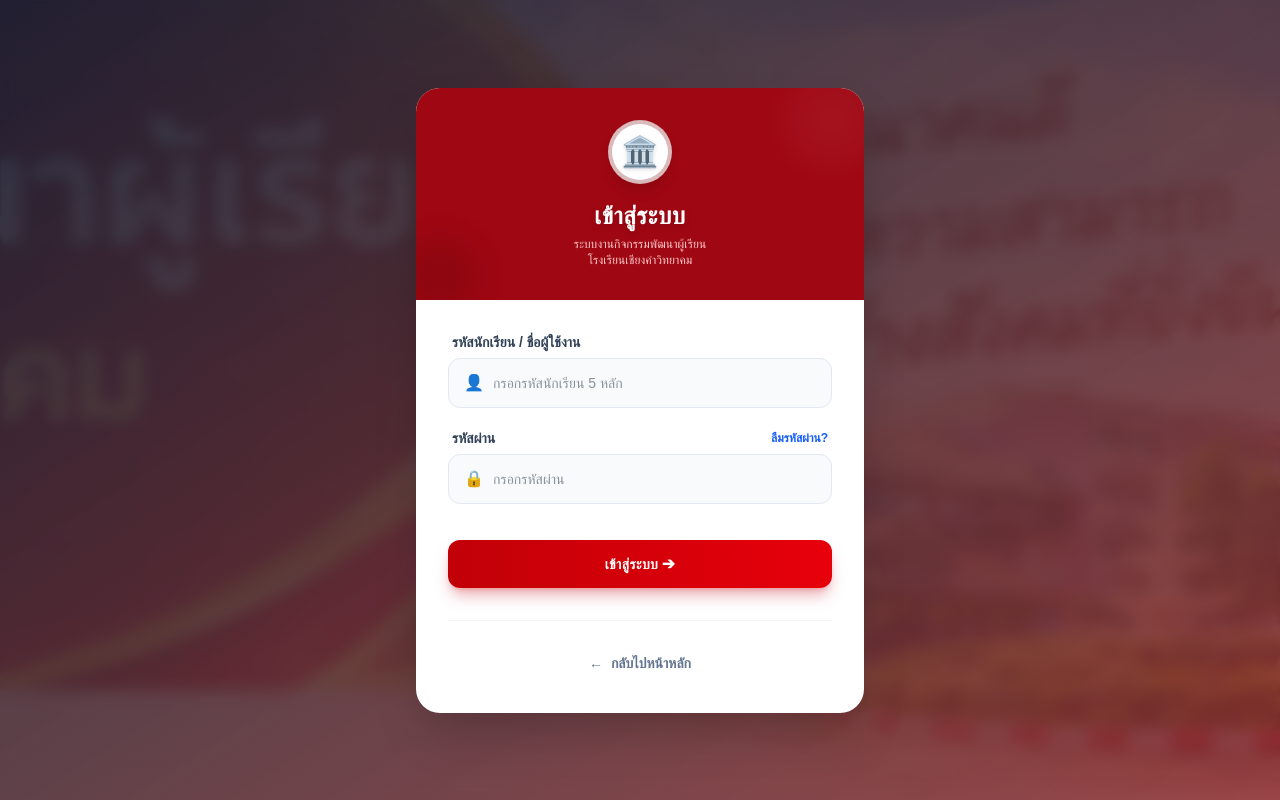
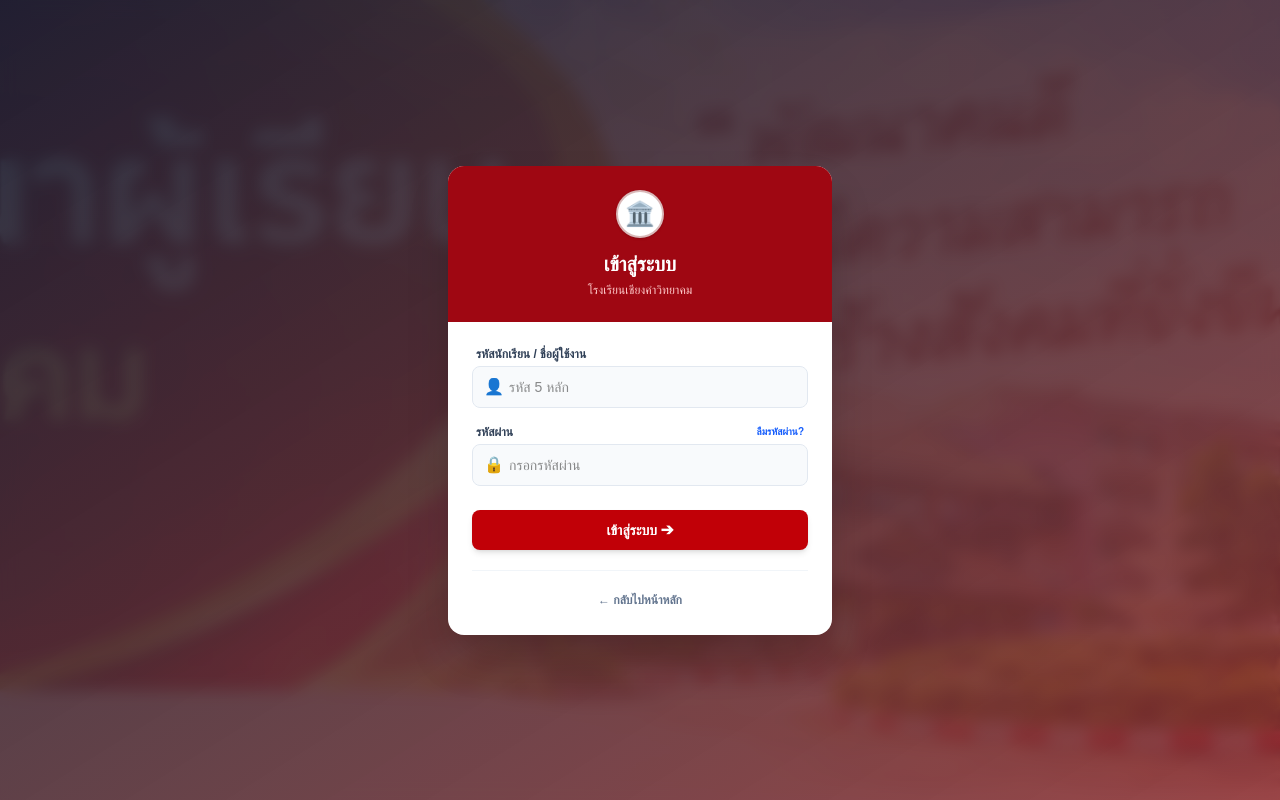
Before and after one commit to sutin2518-a11y/student-activity-app, a Next.js app: page /login in a window 1280 px wide. Built offline with nearby package versions, Linux system fonts and the light colour scheme.

Commit message:
Update layout and move login

```diff
--- a/src/app/login/page.tsx
+++ b/src/app/login/page.tsx
@@ -10,54 +10,47 @@ export default function LoginPage() {
 
   const handleLogin = (e: React.FormEvent) => {
     e.preventDefault();
-    // TODO: นำโค้ดสำหรับตรวจสอบการล็อกอินมาใส่ที่นี่
-    console.log("เข้าสู่ระบบด้วย:", studentId, password);
     alert(`กำลังเข้าสู่ระบบด้วยรหัส: ${studentId}`);
   };
 
   return (
     <div className="min-h-screen relative flex items-center justify-center bg-slate-100 p-4 font-sans overflow-hidden">
 
-      {/* 🖼️ ภาพพื้นหลังและเลเยอร์สี */}
+      {/* 🖼️ ภาพพื้นหลัง */}
       <div className="absolute inset-0 z-0">
         <Image
-          src="/images/banner.jpg" // ใช้รูปแบนเนอร์โรงเรียนเป็นพื้นหลัง
+          src="/images/banner.jpg"
           alt="School Background"
           fill
           priority
           className="object-cover opacity-60"
         />
-        {/* ไล่สีแดง-ดำทับพื้นหลังให้ดูพรีเมียมและขับให้กล่องล็อกอินเด่นขึ้น */}
         <div className="absolute inset-0 bg-gradient-to-br from-slate-900/90 to-red-900/80 backdrop-blur-sm"></div>
       </div>
 
-      {/* 📦 กล่องฟอร์มเข้าสู่ระบบ */}
-      <div className="relative z-10 w-full max-w-md bg-white rounded-3xl shadow-2xl overflow-hidden transform transition-all hover:scale-[1.01]">
+      {/* 📦 กล่องฟอร์มเข้าสู่ระบบ (ปรับขนาดเล็กลงเป็น max-w-sm) */}
+      <div className="relative z-10 w-full max-w-sm bg-white rounded-2xl shadow-2xl overflow-hidden">
 
-        {/* ส่วนหัวกล่อง (Header) */}
-        <div className="bg-red-800 px-6 py-8 text-center relative overflow-hidden">
-          {/* ลวดลายตกแต่งด้านหลัง */}
-          <div className="absolute top-0 right-0 -mt-4 -mr-4 w-24 h-24 bg-white opacity-5 rounded-full blur-xl"></div>
-          <div className="absolute bottom-0 left-0 -mb-4 -ml-4 w-20 h-20 bg-black opacity-10 rounded-full blur-lg"></div>
-
-          <div className="relative z-10 w-16 h-16 bg-white rounded-full flex items-center justify-center mx-auto mb-4 shadow-lg border-4 border-red-900/30">
-            <span className="text-3xl drop-shadow-sm">🏛️</span>
+        {/* ส่วนหัวกล่อง */}
+        <div className="bg-red-800 px-4 py-6 text-center">
+          <div className="w-12 h-12 bg-white rounded-full flex items-center justify-center mx-auto mb-3 shadow-sm border-2 border-red-900/30">
+            <span className="text-2xl">🏛️</span>
           </div>
-          <h2 className="text-2xl font-black text-white mb-1 drop-shadow-md tracking-wide">เข้าสู่ระบบ</h2>
-          <p className="text-red-200 text-xs font-medium">ระบบงานกิจกรรมพัฒนาผู้เรียน<br/>โรงเรียนเชียงคำวิทยาคม</p>
+          <h2 className="text-xl font-bold text-white mb-1">เข้าสู่ระบบ</h2>
+          <p className="text-red-200 text-xs">โรงเรียนเชียงคำวิทยาคม</p>
         </div>
 
-        {/* ส่วนกรอกข้อมูล (Form) */}
-        <div className="p-8">
-          <form onSubmit={handleLogin} className="space-y-5">
+        {/* ส่วนกรอกข้อมูล */}
+        <div className="p-6">
+          <form onSubmit={handleLogin} className="space-y-4">
 
-            {/* ช่องกรอกรหัสนักเรียน */}
+            {/* รหัสนักเรียน */}
             <div>
-              <label className="block text-sm font-bold text-slate-700 mb-1.5 ml-1" htmlFor="studentId">
+              <label className="block text-xs font-bold text-slate-700 mb-1 ml-1" htmlFor="studentId">
                 รหัสนักเรียน / ชื่อผู้ใช้งาน
               </label>
               <div className="relative group">
-                <span className="absolute inset-y-0 left-0 flex items-center pl-4 text-slate-400 group-focus-within:text-red-600 transition-colors">
+                <span className="absolute inset-y-0 left-0 flex items-center pl-3 text-slate-400 group-focus-within:text-red-600 transition-colors">
                   👤
                 </span>
                 <input
@@ -65,25 +58,25 @@ export default function LoginPage() {
                   id="studentId"
                   value={studentId}
                   onChange={(e) => setStudentId(e.target.value)}
-                  className="w-full pl-11 pr-4 py-3.5 bg-slate-50 border border-slate-200 rounded-xl focus:outline-none focus:ring-2 focus:ring-red-500 focus:border-red-500 focus:bg-white transition-all text-sm font-medium text-slate-800"
-                  placeholder="กรอกรหัสนักเรียน 5 หลัก"
+                  className="w-full pl-9 pr-3 py-2.5 bg-slate-50 border border-slate-200 rounded-lg focus:outline-none focus:ring-2 focus:ring-red-500 focus:bg-white text-sm transition-all"
+                  placeholder="รหัส 5 หลัก"
                   required
                 />
               </div>
             </div>
 
-            {/* ช่องกรอกรหัสผ่าน */}
+            {/* รหัสผ่าน */}
             <div>
-              <div className="flex justify-between items-center mb-1.5 ml-1 mr-1">
-                <label className="block text-sm font-bold text-slate-700" htmlFor="password">
+              <div className="flex justify-between items-center mb-1 ml-1 mr-1">
+                <label className="block text-xs font-bold text-slate-700" htmlFor="password">
                   รหัสผ่าน
                 </label>
-                <Link href="#" className="text-xs font-semibold text-blue-600 hover:text-blue-800 hover:underline transition-colors">
+                <Link href="#" className="text-[10px] font-semibold text-blue-600 hover:underline">
                   ลืมรหัสผ่าน?
                 </Link>
               </div>
               <div className="relative group">
-                <span className="absolute inset-y-0 left-0 flex items-center pl-4 text-slate-400 group-focus-within:text-red-600 transition-colors">
+                <span className="absolute inset-y-0 left-0 flex items-center pl-3 text-slate-400 group-focus-within:text-red-600 transition-colors">
                   🔒
                 </span>
                 <input
@@ -91,7 +84,7 @@ export default function LoginPage() {
                   id="password"
                   value={password}
                   onChange={(e) => setPassword(e.target.value)}
-                  className="w-full pl-11 pr-4 py-3.5 bg-slate-50 border border-slate-200 rounded-xl focus:outline-none focus:ring-2 focus:ring-red-500 focus:border-red-500 focus:bg-white transition-all text-sm font-medium text-slate-800"
+                  className="w-full pl-9 pr-3 py-2.5 bg-slate-50 border border-slate-200 rounded-lg focus:outline-none focus:ring-2 focus:ring-red-500 focus:bg-white text-sm transition-all"
                   placeholder="กรอกรหัสผ่าน"
                   required
                 />
@@ -101,16 +94,16 @@ export default function LoginPage() {
             {/* ปุ่ม Submit */}
             <button
               type="submit"
-              className="w-full py-3.5 bg-gradient-to-r from-red-700 to-red-600 hover:from-red-800 hover:to-red-700 text-white font-bold rounded-xl shadow-lg shadow-red-700/30 transform active:scale-95 transition-all mt-4 text-sm tracking-wide"
+              className="w-full py-2.5 bg-red-700 hover:bg-red-800 text-white font-bold rounded-lg shadow-md transition-all mt-2 text-sm"
             >
               เข้าสู่ระบบ ➔
             </button>
           </form>
 
           {/* ปุ่มกลับหน้าหลัก */}
-          <div className="mt-8 pt-6 border-t border-slate-100 text-center">
-            <Link href="/" className="inline-flex items-center justify-center gap-2 px-4 py-2 text-sm font-bold text-slate-500 hover:text-slate-800 hover:bg-slate-100 rounded-lg transition-colors">
-              <span>←</span> กลับไปหน้าหลัก
+          <div className="mt-5 pt-4 border-t border-slate-100 text-center">
+            <Link href="/" className="inline-flex items-center text-xs font-bold text-slate-500 hover:text-slate-800">
+              ← กลับไปหน้าหลัก
             </Link>
           </div>
         </div>
```
